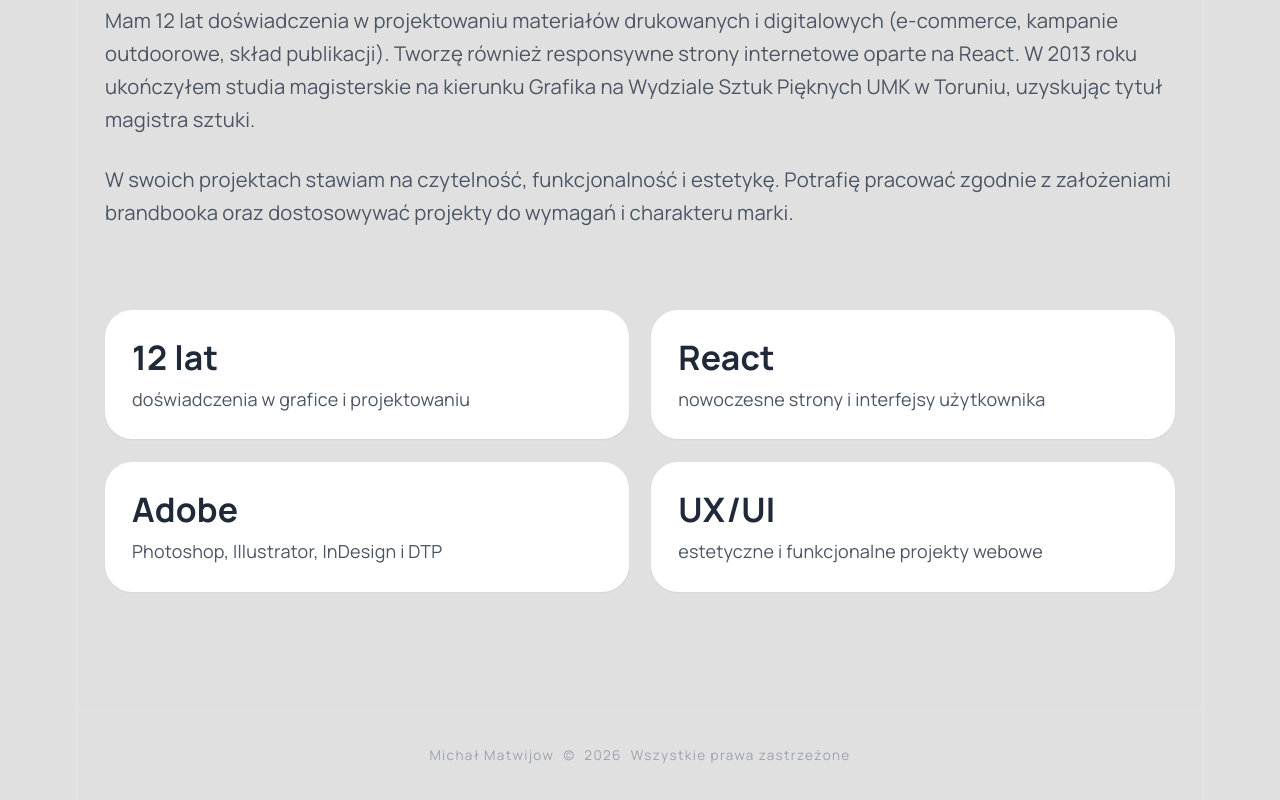
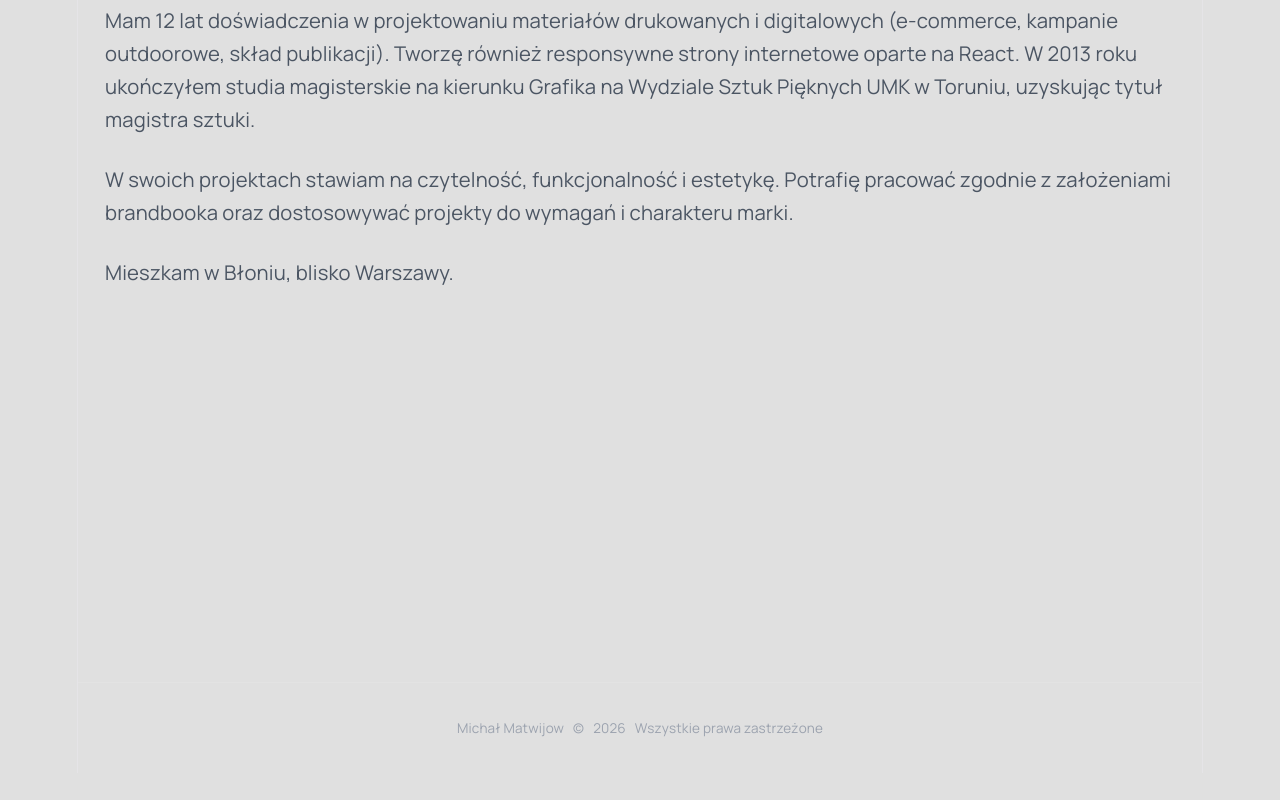
Before and after one commit to kajsujatu/portfolio, a React (Vite) app: page /o-mnie in a window 1280 px wide. Shown: the part 232-1032 px from the top of the page. After the commit the page ends 1005 px from the top, so only its background shows below. Built offline with nearby package versions, Linux system fonts and the light colour scheme.

Commit message:
still about

```diff
--- a/src/components/Footer.jsx
+++ b/src/components/Footer.jsx
@@ -1,6 +1,6 @@
 export default function Footer() {
   return (
-    <footer className="mt-6 border-t border-white/10 py-8 text-center text-xs tracking-widest text-gray-400">
+    <footer className="mt-6 border-t border-white/10 py-8 text-center text-xs text-gray-400">
       <p className="flex items-center justify-center gap-2">
         Michał Matwijow
         <span>©</span>
--- a/src/pages/OMnie.jsx
+++ b/src/pages/OMnie.jsx
@@ -13,15 +13,16 @@ export default function AboutPage() {
           </p><p className="text-gray-600 text-lg leading-relaxed mb-6">W swoich projektach stawiam na czytelność, funkcjonalność i estetykę. Potrafię pracować zgodnie z założeniami brandbooka oraz dostosowywać projekty do wymagań i charakteru marki.
           </p>
 
-
+ <p className="text-gray-600 text-lg leading-relaxed mb-6" >
+            Mieszkam w Błoniu, blisko Warszawy.</p>
         </div>
 
-        {/* Right Column */}
-        <div className="grid grid-cols-2 gap-5">
+
+       {/*  <div className="grid grid-cols-2 gap-5">
           <div className="bg-white p-6 rounded-3xl shadow-sm hover:-translate-y-1 transition-all duration-300">
             <h3 className="text-3xl font-bold text-gray-800 mb-2">12 lat</h3>
             <p className="text-gray-600">
-              doświadczenia w grafice i projektowaniu
+              doświadczenia w projektowaniu graficznym
             </p>
           </div>
 
@@ -40,12 +41,12 @@ export default function AboutPage() {
           </div>
 
           <div className="bg-white p-6 rounded-3xl shadow-sm hover:-translate-y-1 transition-all duration-300">
-            <h3 className="text-3xl font-bold text-gray-800 mb-2">UX/UI</h3>
+            <h3 className="text-3xl font-bold text-gray-800 mb-2">Artysta grafik</h3>
             <p className="text-gray-600">
-              estetyczne i funkcjonalne projekty webowe
+               na kierunku Grafika na Wydziale Sztuk Pięknych UMK w Toruniu
             </p>
           </div>
-        </div>
+        </div> */}
       </div>
     </section>
   );
```
